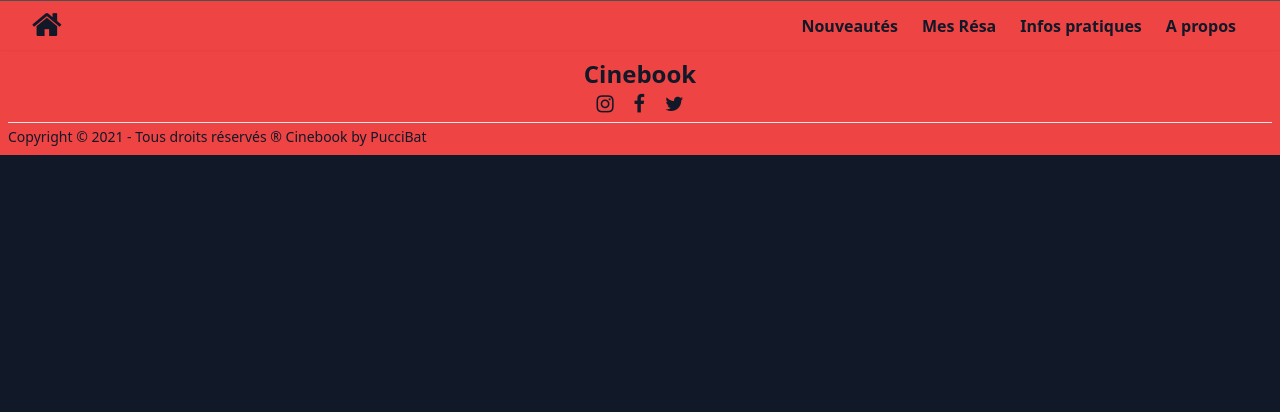
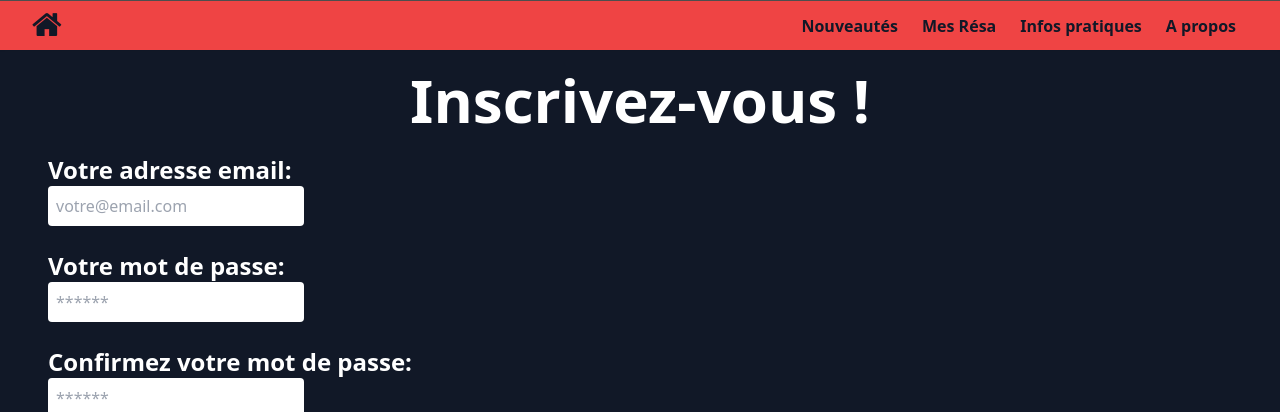
Before and after one commit to Puccibat/Cinebook, a React (Create React App) app in the folder client/: page /register in a window 1280 px wide. Shown: the part 539-951 px from the top of the page. Before the commit the page ends 800 px from the top, so only its background shows below. Built offline with nearby package versions, Linux system fonts and the light colour scheme; grey boxes are pictures that could not be loaded.

Commit message:
Register page ok

```diff
--- a/client/src/App.js
+++ b/client/src/App.js
@@ -9,6 +9,7 @@
 import MovieDetail from './components/MovieDetail';
 import Navbar from './components/Navbar';
 import NewMovies from './components/NewMovies';
+import Register from './components/Register';
 
 function App() {
   const [isOpen, setIsOpen] = useState(false);
@@ -42,6 +43,7 @@
         <Route path='/infos' exact component={Infos} />
         <Route path='/about' exact component={About} />
         <Route path='/newMovies' exact component={NewMovies} />
+        <Route path='/register' exact component={Register} />
       </Switch>
       <Footer />
     </Router>
--- a/client/src/components/Dropdown.js
+++ b/client/src/components/Dropdown.js
@@ -13,14 +13,7 @@
     >
       <Link
         className='p-4 border-b-2 border-transparent hover:border-white'
-        to='/'
-      >
-        Films
-      </Link>
-
-      <Link
-        className='p-4 border-b-2 border-transparent hover:border-white'
-        to='/'
+        to='/newMovies'
       >
         Nouveautés
       </Link>
@@ -41,7 +34,7 @@
 
       <Link
         className='p-4 border-b-2 border-transparent hover:border-white'
-        to='/'
+        to='/about'
       >
         A propos
       </Link>
--- a/client/src/components/Header.js
+++ b/client/src/components/Header.js
@@ -35,7 +35,7 @@
               </li>
               <li>
                 <Link
-                  to='/'
+                  to='/register'
                   className='underline text-xs ml-5 text-red-500 hover:text-white'
                 >
                   créer un compte
--- /dev/null
+++ b/client/src/components/Register.js
@@ -0,0 +1,36 @@
+import React from 'react';
+
+const Register = () => {
+  return (
+    <div className='container grid grid-cols-1 text-white my-5 mx-auto px-4 md:px-12'>
+      <h1 className='text-6xl text-center font-semibold'>Inscrivez-vous !</h1>
+
+      <label className='text-2xl font-semibold pt-6'>
+        Votre adresse email:
+      </label>
+      <input
+        type='text'
+        placeholder='votre@email.com'
+        className='w-64 p-2 rounded text-gray-900'
+      />
+
+      <label className='text-2xl font-semibold pt-6'>Votre mot de passe:</label>
+      <input
+        type='text'
+        placeholder='******'
+        className='w-64 p-2 rounded text-gray-900'
+      />
+
+      <label className='text-2xl font-semibold pt-6'>
+        Confirmez votre mot de passe:
+      </label>
+      <input
+        type='text'
+        placeholder='******'
+        className='w-64 p-2 rounded text-gray-900'
+      />
+    </div>
+  );
+};
+
+export default Register;
```
Also changed, not shown: 1 other file (tests, documents, lock files or other folders).
